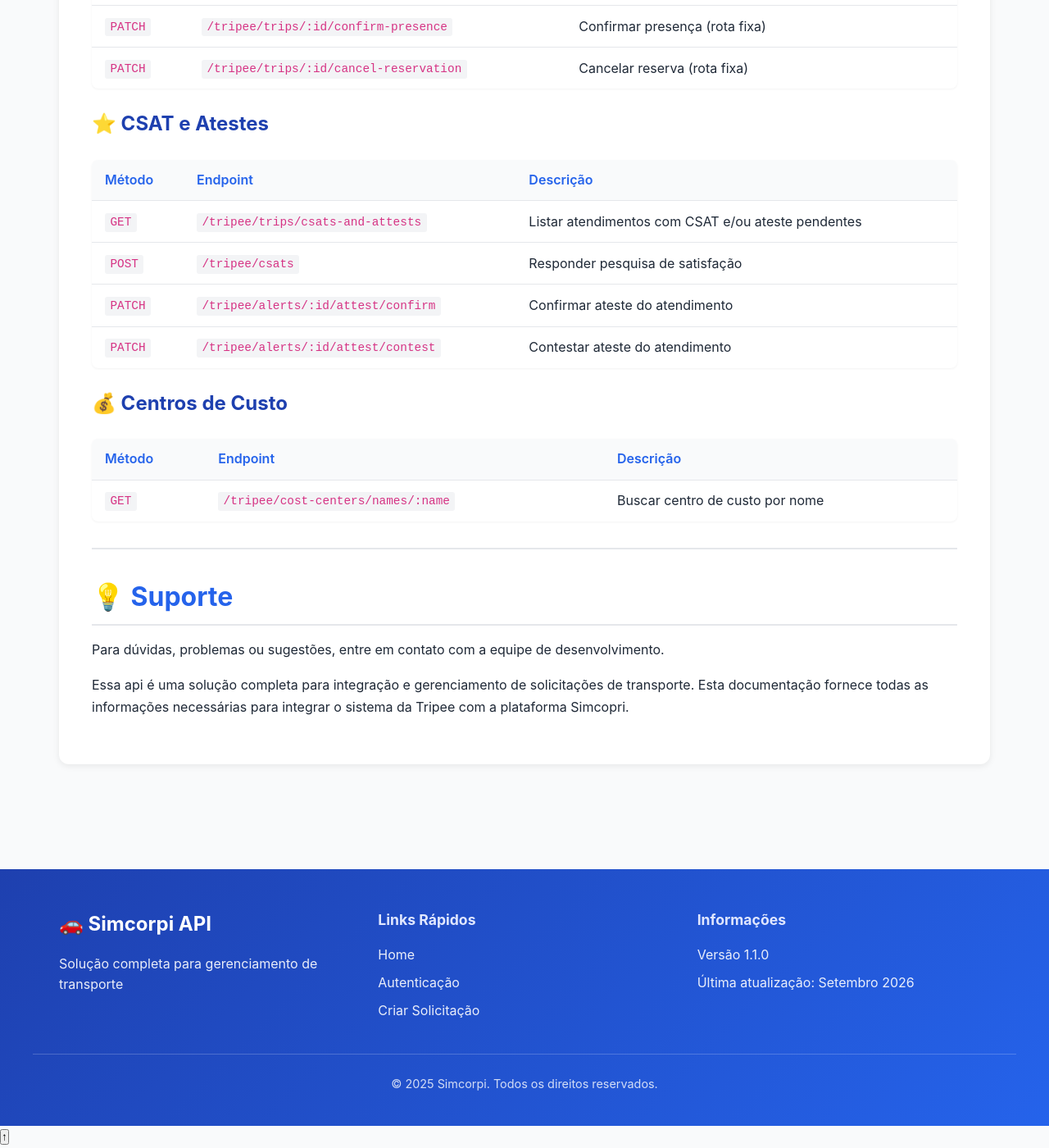
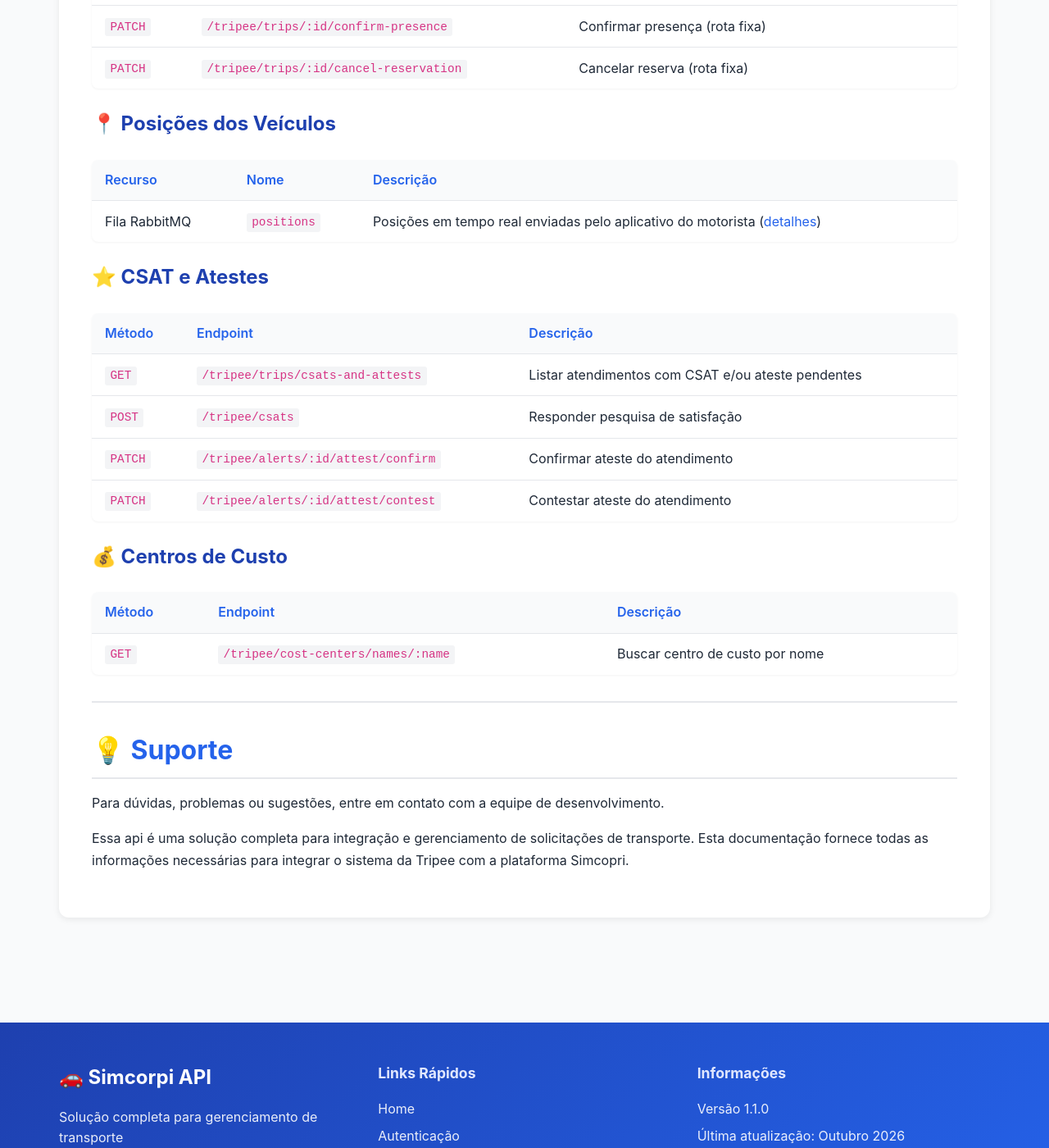
Before and after one commit to 7itec/simcorpi-tripee_docs, a Jekyll site: the page built from index.md, in a window 1280 px wide and 1400 px high, scrolled down 2359 px. Shown: the whole window at 82% size. Built offline with Jekyll 4.4.1, drawn with Linux system fonts in a browser that asks for light colours.

Commit message:
master -feat: adding page for new rabbitmq queue with positions

```diff
--- a/_layouts/default.html
+++ b/_layouts/default.html
@@ -63,6 +63,10 @@
                     <span class="nav-icon">🚦</span>
                     <span class="nav-title">Status do Atendimento</span>
                 </a>
+                <a href="{{ '/docs/positions-queue.html' | relative_url }}" class="nav-card">
+                    <span class="nav-icon">📍</span>
+                    <span class="nav-title">Fila de Posições</span>
+                </a>
                 <a href="{{ '/docs/csats-and-attests.html' | relative_url }}" class="nav-card">
                     <span class="nav-icon">⭐</span>
                     <span class="nav-title">CSAT e Atestes Pendentes</span>
@@ -100,7 +104,7 @@
             <div class="footer-section">
                 <h4>Informações</h4>
                 <p>Versão 1.1.0</p>
-                <p>Última atualização: Setembro 2026</p>
+                <p>Última atualização: Outubro 2026</p>
             </div>
         </div>
         <div class="footer-bottom">
--- a/index.md
+++ b/index.md
@@ -39,6 +39,12 @@
 | `PATCH` | `/tripee/trips/:id/confirm-presence` | Confirmar presença (rota fixa) |
 | `PATCH` | `/tripee/trips/:id/cancel-reservation` | Cancelar reserva (rota fixa) |
 
+### 📍 Posições dos Veículos
+
+| Recurso | Nome | Descrição |
+|---------|------|-----------|
+| Fila RabbitMQ | `positions` | Posições em tempo real enviadas pelo aplicativo do motorista ([detalhes](docs/positions-queue.html)) |
+
 ### ⭐ CSAT e Atestes
 
 | Método | Endpoint | Descrição |
```
Also changed, not shown: docs/positions-queue.md (added, +78 -0 lines), README.md.
